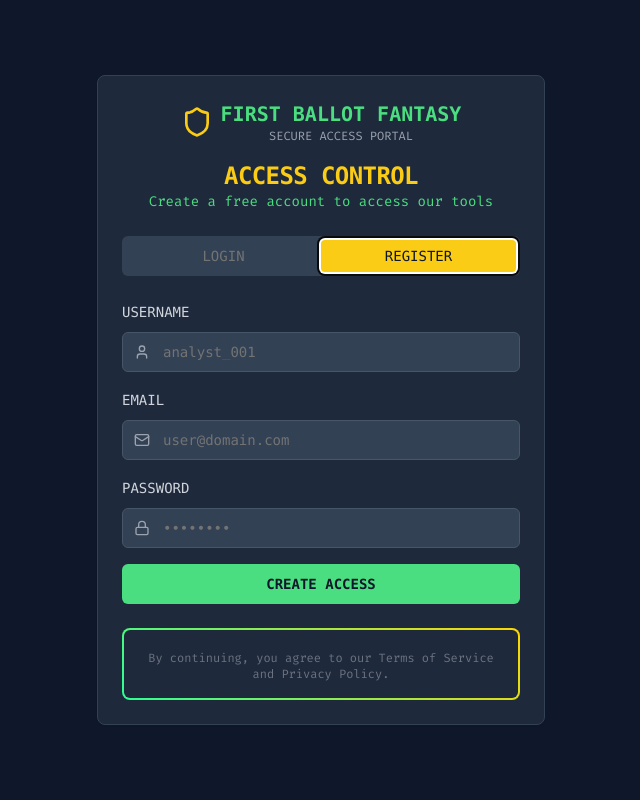
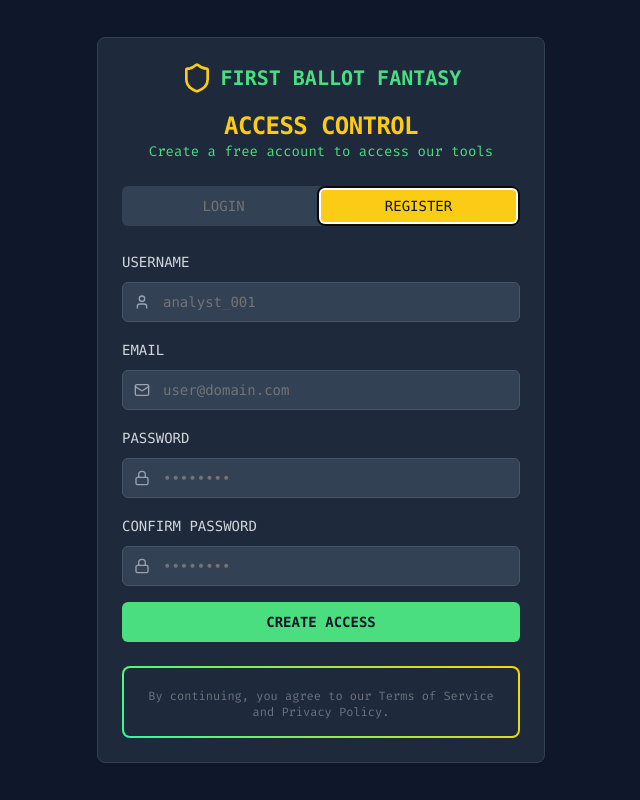
Before and after one commit to cameron-eth/firstballotfantasy, a Next.js app in the folder firstballot/: page /login in a window 1280 px wide. Both pictures are taken after a click on the tab "REGISTER". Shown: the whole page, without its empty margins (319-959 px from the left). Built offline with nearby package versions, Linux system fonts and the light colour scheme.

Commit message:
fixed auth flow

```diff
--- a/firstballot/app/login/page.tsx
+++ b/firstballot/app/login/page.tsx
@@ -17,6 +17,7 @@ export default function LoginPage() {
   const [isLoading, setIsLoading] = useState(false)
   const [error, setError] = useState<string | null>(null)
   const [signUpSuccess, setSignUpSuccess] = useState(false)
+  const [passwordsMatch, setPasswordsMatch] = useState(true)
   const router = useRouter()
   const { signIn, signUp } = useAuth()
 
@@ -49,7 +50,15 @@ export default function LoginPage() {
     const formData = new FormData(e.currentTarget)
     const email = formData.get("email") as string
     const password = formData.get("password") as string
+    const confirmPassword = formData.get("confirmPassword") as string
     const username = formData.get("username") as string
+
+    // Check if passwords match
+    if (password !== confirmPassword) {
+      setError("Passwords do not match. Please try again.")
+      setIsLoading(false)
+      return
+    }
 
     try {
       await signUp(email, password, username)
@@ -71,7 +80,7 @@ export default function LoginPage() {
               <Shield className="h-8 w-8 text-yellow-400" />
               <div>
                 <h1 className="text-xl font-bold text-green-400 font-mono">FIRST BALLOT FANTASY</h1>
-                <p className="text-xs text-gray-400">SECURE ACCESS PORTAL</p>
+                <p className="text-xs text-gray-400"></p>
               </div>
             </div>
             <div>
@@ -222,14 +231,49 @@ export default function LoginPage() {
                         required
                         minLength={6}
                         disabled={signUpSuccess}
+                        onChange={(e) => {
+                          const confirmPassword = (document.getElementById('confirmPassword') as HTMLInputElement)?.value
+                          if (confirmPassword) {
+                            setPasswordsMatch(e.target.value === confirmPassword)
+                          }
+                        }}
                       />
                     </div>
+                  </div>
+
+                  <div className="space-y-2">
+                    <Label htmlFor="confirmPassword" className="text-gray-300 font-mono">
+                      CONFIRM PASSWORD
+                    </Label>
+                    <div className="relative">
+                      <Lock className="absolute left-3 top-3 h-4 w-4 text-gray-400" />
+                      <Input
+                        id="confirmPassword"
+                        name="confirmPassword"
+                        type="password"
+                        placeholder="••••••••"
+                        className={`pl-10 bg-slate-700 border-slate-600 text-white placeholder-gray-400 font-mono ${
+                          !passwordsMatch ? 'border-red-500' : ''
+                        }`}
+                        required
+                        disabled={signUpSuccess}
+                        onChange={(e) => {
+                          const password = (document.getElementById('password') as HTMLInputElement)?.value
+                          if (password) {
+                            setPasswordsMatch(password === e.target.value)
+                          }
+                        }}
+                      />
+                    </div>
+                    {!passwordsMatch && (
+                      <p className="text-red-400 text-xs font-mono">Passwords do not match</p>
+                    )}
                   </div>
 
                   <Button
                     type="submit"
                     className="w-full bg-green-400 text-slate-900 hover:bg-green-300 font-mono font-bold"
-                    disabled={isLoading || signUpSuccess}
+                    disabled={isLoading || signUpSuccess || !passwordsMatch}
                   >
                     {isLoading ? "CREATING ACCESS..." : signUpSuccess ? "ACCOUNT CREATED" : "CREATE ACCESS"}
                   </Button>
```
